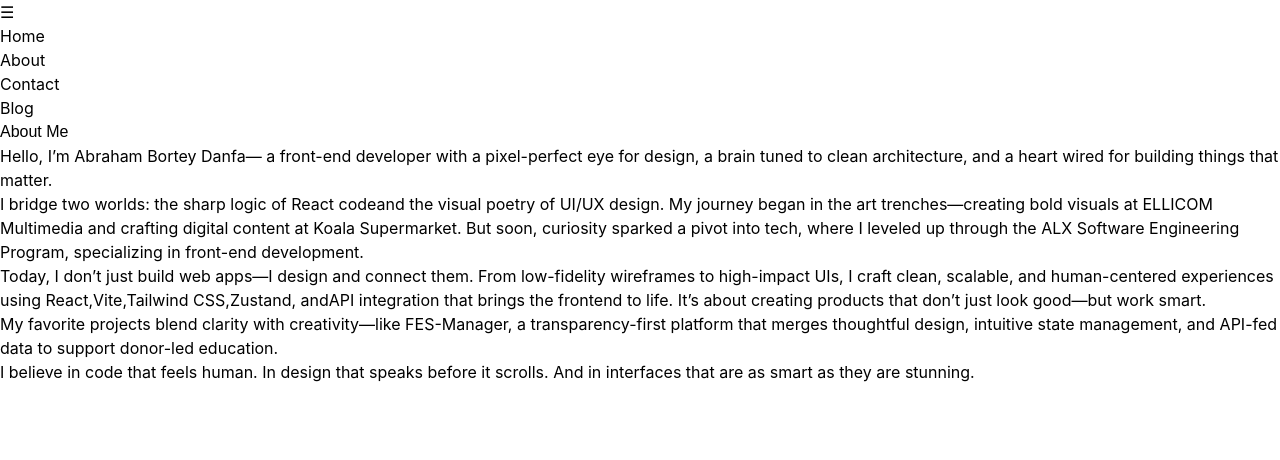
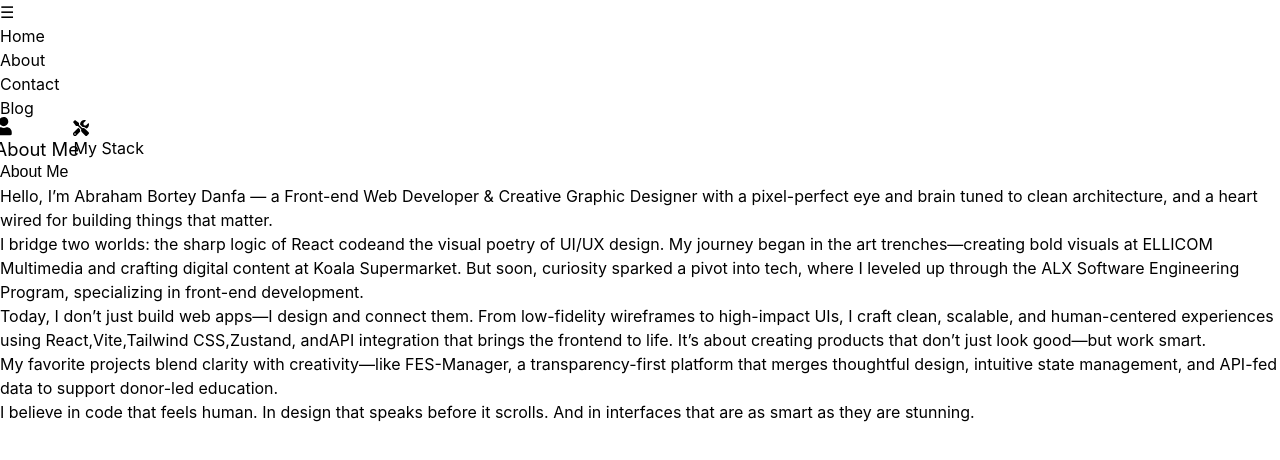
Before and after one commit to Abraham-trigs/Abraham-trigs, a React (Vite) app in the folder LightOfAbraham/: page /About in a window 1280 px wide. Shown: the top 460 px of the page. Built offline with nearby package versions, Linux system fonts and the light colour scheme; the HTML template or start-up script is replaced by a standard one.

Commit message:
Tabs added to AboutPage. Skills Tools added to AboutPage

```diff
--- a/LightOfAbraham/src/App.jsx
+++ b/LightOfAbraham/src/App.jsx
@@ -3,7 +3,7 @@ import { Route, Routes } from "react-router-dom";
 import Home from "./pages/Home";
 import Background from "./components/UI/Background";
 import Nav from "./components/UI/Nav";
-import About from "./pages/About";
+import AboutPage from "./pages/AboutPage";
 import ContactPage from "./pages/ContactPage";
 import Blog from "./pages/Blog";
 import NotFound from "./pages/NotFound";
@@ -24,7 +24,7 @@ function App() {
           <Route path="/" element={<Home />} />
 
           {/* Route for About page */}
-          <Route path="/About" element={<About />} />
+          <Route path="/About" element={<AboutPage />} />
 
           {/* Route for Contact page */}
           <Route path="/Contact" element={<ContactPage />} />
--- a/LightOfAbraham/src/pages/About.jsx
+++ b/LightOfAbraham/src/components/UI/About.jsx
@@ -1,9 +1,7 @@
-// src/components/About.jsx
 
-// Importing motion for animation from Framer Motion
 import { motion } from "framer-motion";
 
-// About component definition
+
 const About = () => {
   return (
     // Section wrapper with responsive padding and light theme styling only
@@ -18,7 +16,7 @@ const About = () => {
         className="max-w-4xl mx-auto"
       >
         {/* Section heading */}
-        <h2 className="text-3xl md:text-4xl font-bold mb-6 text-air p-3 bg-bone">
+        <h2 className="text-3xl md:text-4xl font-bold mb-6 text-air p-3 bg-blood">
           About Me
         </h2>
 
@@ -27,8 +25,8 @@ const About = () => {
 
           {/* Intro paragraph */}
           <p>
-            <span className="text-2xl">H</span>ello, I’m <span className="font-semibold">Abraham Bortey Danfa</span>—
-            a front-end developer with a pixel-perfect eye for design, a brain tuned to clean architecture,
+            <span className="text-2xl">H</span>ello, I’m Abraham Bortey Danfa —
+            a Front-end Web Developer & Creative Graphic Designer with a pixel-perfect eye and brain tuned to clean architecture,
             and a heart wired for building things that matter.
           </p>
 
@@ -76,5 +74,4 @@ const About = () => {
   );
 };
 
-// Exporting the component for use across the portfolio
 export default About;
--- /dev/null
+++ b/LightOfAbraham/src/components/UI/AboutTabs.jsx
@@ -0,0 +1,71 @@
+import { useState } from "react";
+import { motion } from "framer-motion";
+import { FaUser, FaTools, FaLightbulb } from "react-icons/fa";
+import About from "./About";
+import SkillTools from "./SkillTools";
+
+const AboutTabs = () => {
+  // State to track active tab
+  const [activeTab, setActiveTab] = useState("about");
+
+  // Tab animation effects for interaction
+  const tabVariants = {
+    hover: { scale: 1.15, rotate: 8, transition: { duration: 0.2 } },
+    tap: { scale: 0.95, rotate: -8, transition: { duration: 0.15 } },
+    active: { scale: 1.15, rotate: 0, transition: { duration: 0.15 } },
+  };
+
+  // Determine which component to show based on tab
+  const renderTabContent = () => {
+    switch (activeTab) {
+      case "about":
+        return <About />;
+      case "skills":
+        return <SkillTools />;
+      default:
+        return null;
+    }
+  };
+
+  return (
+    <div className="w-full max-w-4xl mx-auto mt-10">
+      {/* Tab Navigation */}
+      <div className="flex justify-center items-center gap-6 bg-bone p-4 rounded-xl">
+        {/* About Tab */}
+        <motion.button
+          onClick={() => setActiveTab("about")}
+          whileHover="hover"
+          whileTap="tap"
+          animate={activeTab === "about" ? "active" : ""}
+          variants={tabVariants}
+          className={`flex items-center px-4 py-2 rounded-lg transition-colors ${
+            activeTab === "about" ? "bg-cloud text-blood" : "text-power"
+          }`}
+        >
+          <FaUser className="text-xl" />
+          <span className="ml-2 font-medium hidden sm:inline">About Me</span>
+        </motion.button>
+
+        {/* SkillTools Tab */}
+        <motion.button
+          onClick={() => setActiveTab("skills")}
+          whileHover="hover"
+          whileTap="tap"
+          animate={activeTab === "skills" ? "active" : ""}
+          variants={tabVariants}
+          className={`flex items-center px-4 py-2 rounded-lg transition-colors ${
+            activeTab === "skills" ? "bg-cloud text-blood" : "text-power"
+          }`}
+        >
+          <FaTools className="text-xl" />
+          <span className="ml-2 font-medium hidden sm:inline">My Stack</span>
+        </motion.button>
+      </div>
+
+      {/* Tab Content */}
+      <div className="mt-6">{renderTabContent()}</div>
+    </div>
+  );
+};
+
+export default AboutTabs;
--- /dev/null
+++ b/LightOfAbraham/src/components/UI/SkillTools.jsx
@@ -0,0 +1,32 @@
+// components/About/SkillTools.jsx
+
+import React from 'react';
+
+// Reusable SkillTools component to showcase stack/tools
+const SkillTools = () => {
+  const tools = [
+    'React',
+    'Vite',
+    'Tailwind CSS',
+    'Zustand',
+    'UI/UX Design',
+    'Wireframing',
+    'API Integration',
+    'Framer Motion',
+  ];
+
+  return (
+    <div className="mt-8 grid grid-cols-2 sm:grid-cols-3 md:grid-cols-4 gap-4 text-sm text-power">
+      {tools.map((tool, index) => (
+        <span
+          key={index}
+          className="bg-cloud px-3 py-1 rounded-lg text-center shadow-sm"
+        >
+          {tool}
+        </span>
+      ))}
+    </div>
+  );
+};
+
+export default SkillTools;
--- /dev/null
+++ b/LightOfAbraham/src/pages/AboutPage.jsx
@@ -0,0 +1,14 @@
+import React from 'react'
+import AboutTabs from '../components/UI/AboutTabs';
+
+
+const AboutPage = () => {
+  return (
+    <>
+    <AboutTabs />
+
+    </>
+  )
+}
+
+export default AboutPage;
--- a/LightOfAbraham/src/pages/ContactPage.jsx
+++ b/LightOfAbraham/src/pages/ContactPage.jsx
@@ -54,7 +54,7 @@ const ContactPage = () => {
       case "social":
         return (
           <div className="p-4">
-            <h3 className="text-lg font-bold mb-4">Connect with Us</h3>
+            <h3 className="text-lg font-bold mb-4">Connect with Me</h3>
             <div className="flex flex-col gap-3">
               <a href="#" className="text-blood hover:underline">Twitter</a>
               <a href="#" className="text-blood hover:underline">LinkedIn</a>
```
